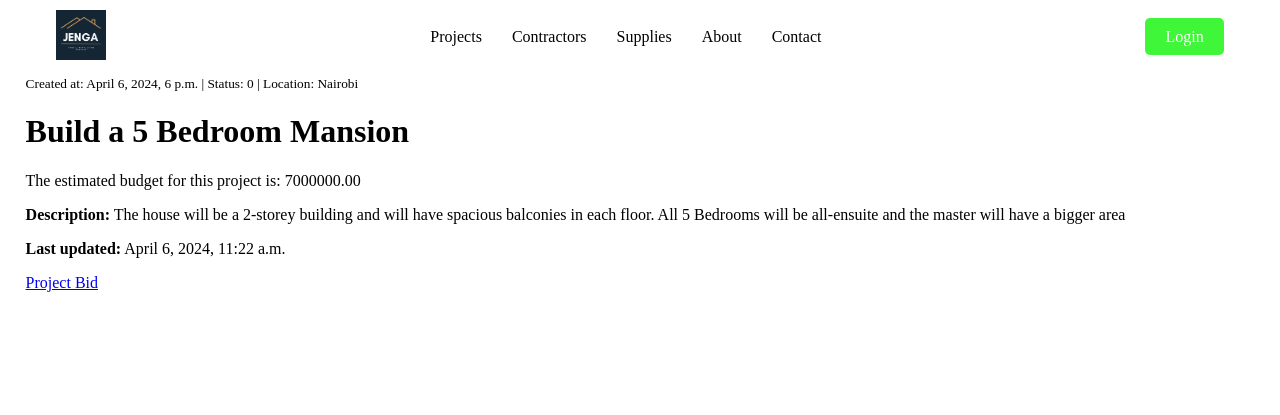
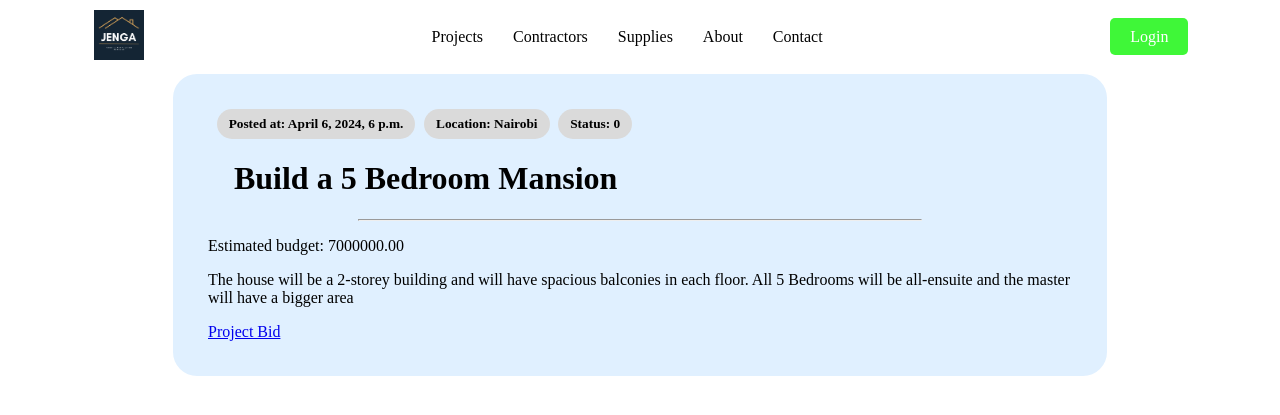
Before and after one commit to GideonMissoy/JengaWApp, a Django app: page /project/2/ in a window 1280 px wide. Shown: the top 415 px of the page. Run offline with Django 5.2, Linux system fonts and the light colour scheme; data comes from the database, SQL or seed files in the repository; both versions use the stored data as it was after the commit.

Commit message:
Styling project detail view.

```diff
--- a/base/templates/base/project_detail.html
+++ b/base/templates/base/project_detail.html
@@ -10,14 +10,15 @@
   </head>
   <body>
     <div class="project-details">
-      <small>
-        Created at: {{ project.created_at }} | Status: {{ project.status }} |
-        Location: {{ project.location }}
+      <small class="proj-small">
+        <li>Posted at: {{ project.created_at }}</li>
+        <li>Location: {{ project.location }}</li>
+        <li>Status: {{ project.status }}</li>
       </small>
       <h1>{{ project.title }}</h1>
-      <p>The estimated budget for this project is: {{ project.budget }}</p>
-      <p><strong>Description:</strong> {{ project.description }}</p>
-      <p><strong>Last updated:</strong> {{ project.updated_at }}</p>
+      <hr width="65%" />
+      <p>Estimated budget: {{ project.budget }}</p>
+      <p>{{ project.description }}</p>
 
       <form method="post">
         {% csrf_token %}
--- a/static/css/main.css
+++ b/static/css/main.css
@@ -9,8 +9,9 @@ body {
   justify-content: space-between;
   align-items: center;
   background-color: hwb(0 100% 0%);
+  border-radius: 5%;
   color: black;
-  padding: 10px 20px;
+  padding: 10px 30px;
   width: 95%;
   margin: auto;
 }
--- /dev/null
+++ b/static/css/project_detail.css
@@ -0,0 +1,30 @@
+body {
+  width: 90%;
+  margin: auto;
+}
+
+.project-details {
+  background-color: rgb(224, 240, 255);
+  padding: 35px 35px;
+  border-radius: 1.5rem;
+  width: 75%;
+  margin: auto;
+}
+
+.proj-small {
+  font-weight: bold;
+  display: flex;
+}
+
+.proj-small li {
+  flex-direction: row;
+  list-style-type: none;
+  padding: 7px 12px;
+  background-color: rgb(218, 218, 218);
+  border-radius: 1.5rem;
+  margin-left: 1%;
+}
+
+.project-details h1 {
+  margin-left: 3%;
+}
```
Also changed, not shown: base/templates/base/index.html (+25 -0 lines), static/css/index.css (+11 -0 lines), db.sqlite3.
